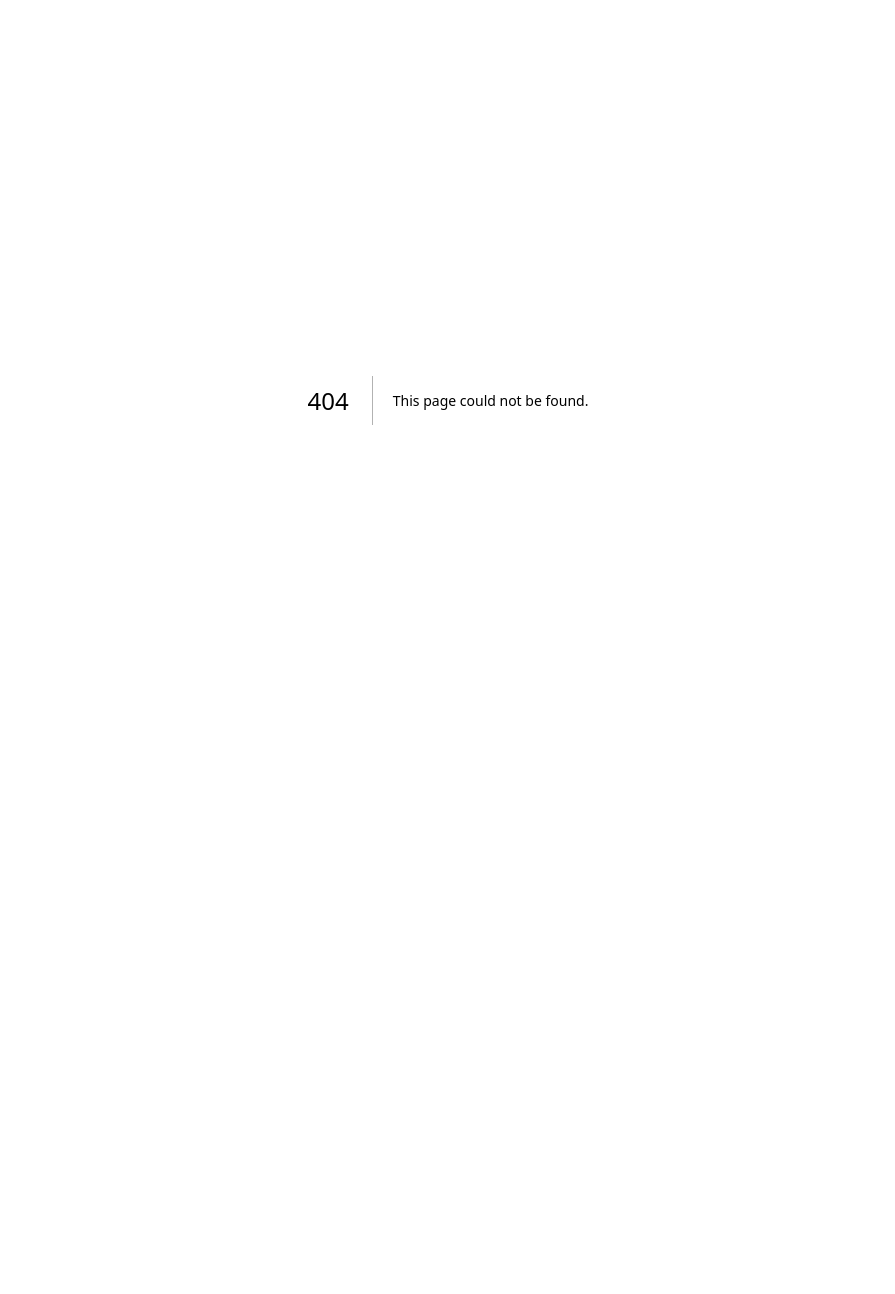
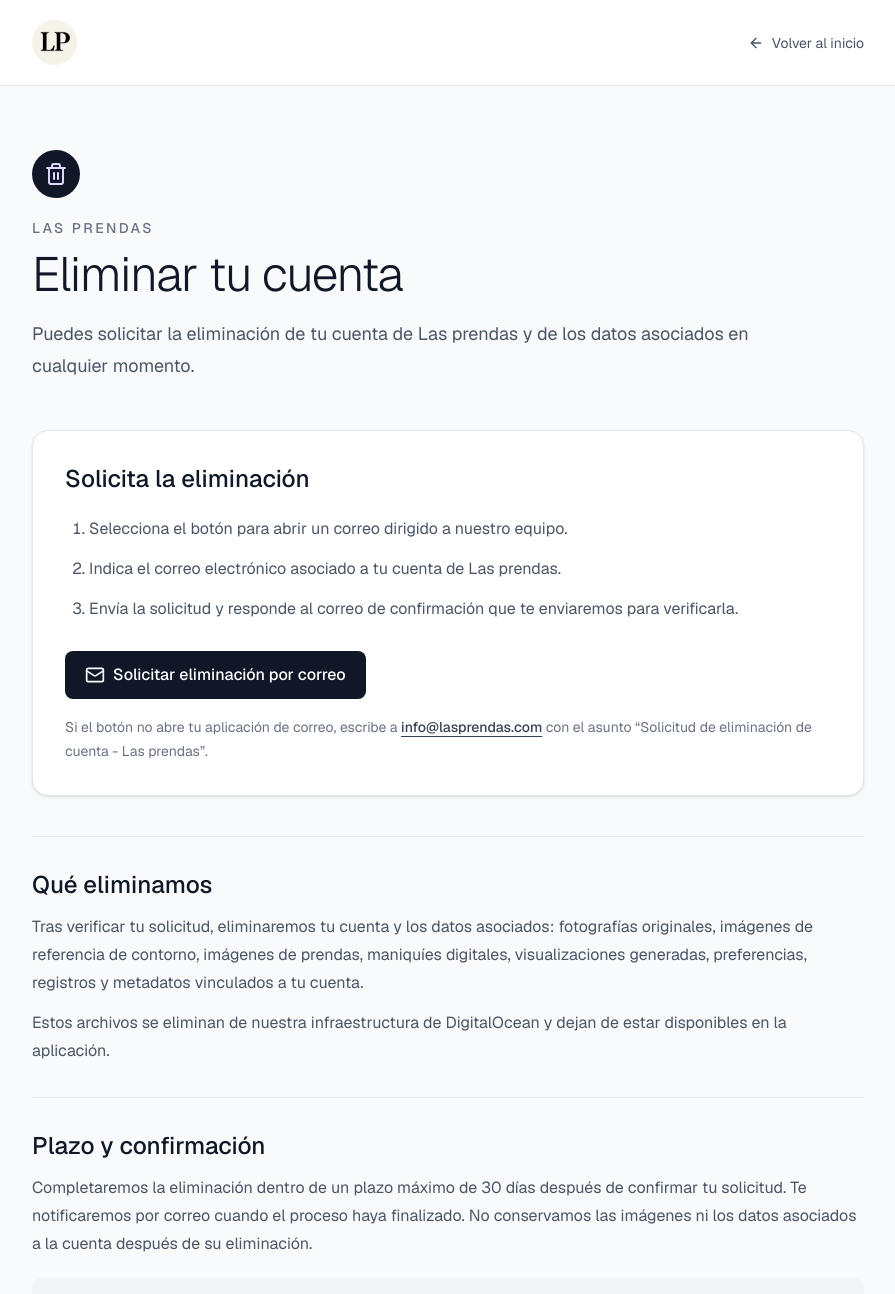
Before and after one commit to lasprendas/lasprendas.github.io, a Next.js app: page /delete-account in a window 1280 px wide. Before the commit this address had no page. Shown: the top 1294 px of the page, without its empty margins (192-1087 px from the left). Before the commit the page ends 800 px from the top, so only its background shows below. Built offline with nearby package versions, Linux system fonts and the light colour scheme.

Commit message:
feat(delete-account): set delete account landing page

```diff
--- /dev/null
+++ b/app/delete-account/page.tsx
@@ -0,0 +1,98 @@
+import type { Metadata } from "next"
+import Image from "next/image"
+import Link from "next/link"
+import { ArrowLeft, CheckCircle2, Mail, Trash2 } from "lucide-react"
+
+export const metadata: Metadata = {
+  title: "Eliminar cuenta | Las prendas",
+  description: "Solicita la eliminación de tu cuenta y datos asociados en Las prendas.",
+}
+
+const deletionEmail = "info@lasprendas.com"
+const emailSubject = "Solicitud de eliminación de cuenta - Las prendas"
+const emailBody = `Hola,\n\nSolicito la eliminación de mi cuenta de Las prendas y los datos asociados.\n\nCorreo asociado a mi cuenta: [escribe aquí tu correo]\n\nConfirmo que deseo eliminar mi cuenta.\n\nGracias.`
+const mailtoUrl = `mailto:${deletionEmail}?subject=${encodeURIComponent(emailSubject)}&body=${encodeURIComponent(emailBody)}`
+
+export default function DeleteAccountPage() {
+  return (
+    <main className="min-h-screen bg-gray-50 text-gray-800">
+      <header className="border-b border-gray-200 bg-white">
+        <div className="mx-auto flex max-w-4xl items-center justify-between px-4 py-5 sm:px-6 lg:px-8">
+          <Link href="/" className="flex items-center" aria-label="Las prendas — ir al inicio">
+            <Image src="/images/lp_logo.png" alt="Las prendas" width={45} height={45} priority />
+          </Link>
+          <Link href="/" className="inline-flex items-center gap-2 text-sm text-gray-600 transition-colors hover:text-gray-900">
+            <ArrowLeft className="h-4 w-4" />
+            Volver al inicio
+          </Link>
+        </div>
+      </header>
+
+      <article className="mx-auto max-w-4xl px-4 py-12 sm:px-6 sm:py-16 lg:px-8">
+        <div className="mb-12">
+          <div className="mb-5 inline-flex h-12 w-12 items-center justify-center rounded-full bg-gray-900">
+            <Trash2 className="h-6 w-6 text-violet-200" />
+          </div>
+          <p className="mb-3 text-sm font-medium uppercase tracking-[0.18em] text-gray-500">Las prendas</p>
+          <h1 className="text-4xl font-light tracking-tight text-gray-900 sm:text-5xl">Eliminar tu cuenta</h1>
+          <p className="mt-5 max-w-3xl text-lg leading-8 text-gray-600">
+            Puedes solicitar la eliminación de tu cuenta de Las prendas y de los datos asociados en cualquier momento.
+          </p>
+        </div>
+
+        <section className="rounded-2xl border border-gray-200 bg-white p-6 shadow-sm sm:p-8">
+          <h2 className="text-2xl font-medium text-gray-900">Solicita la eliminación</h2>
+          <ol className="mt-5 list-decimal space-y-3 pl-6 leading-7 text-gray-600">
+            <li>Selecciona el botón para abrir un correo dirigido a nuestro equipo.</li>
+            <li>Indica el correo electrónico asociado a tu cuenta de Las prendas.</li>
+            <li>Envía la solicitud y responde al correo de confirmación que te enviaremos para verificarla.</li>
+          </ol>
+          <a
+            href={mailtoUrl}
+            className="mt-7 inline-flex items-center gap-2 rounded-md bg-gray-900 px-5 py-3 font-medium text-white transition-colors hover:bg-gray-700"
+          >
+            <Mail className="h-5 w-5" />
+            Solicitar eliminación por correo
+          </a>
+          <p className="mt-4 text-sm leading-6 text-gray-500">
+            Si el botón no abre tu aplicación de correo, escribe a{" "}
+            <a className="font-medium text-gray-700 underline underline-offset-4 hover:text-gray-900" href={`mailto:${deletionEmail}`}>
+              {deletionEmail}
+            </a>{" "}
+            con el asunto “{emailSubject}”.
+          </p>
+        </section>
+
+        <section className="mt-10 border-t border-gray-200 pt-8">
+          <h2 className="text-2xl font-medium text-gray-900">Qué eliminamos</h2>
+          <p className="mt-3 leading-7 text-gray-600">
+            Tras verificar tu solicitud, eliminaremos tu cuenta y los datos asociados: fotografías originales, imágenes de referencia de contorno, imágenes de prendas, maniquíes digitales, visualizaciones generadas, preferencias, registros y metadatos vinculados a tu cuenta.
+          </p>
+          <p className="mt-3 leading-7 text-gray-600">
+            Estos archivos se eliminan de nuestra infraestructura de DigitalOcean y dejan de estar disponibles en la aplicación.
+          </p>
+        </section>
+
+        <section className="mt-8 border-t border-gray-200 pt-8">
+          <h2 className="text-2xl font-medium text-gray-900">Plazo y confirmación</h2>
+          <p className="mt-3 leading-7 text-gray-600">
+            Completaremos la eliminación dentro de un plazo máximo de 30 días después de confirmar tu solicitud. Te notificaremos por correo cuando el proceso haya finalizado. No conservamos las imágenes ni los datos asociados a la cuenta después de su eliminación.
+          </p>
+          <div className="mt-5 flex gap-3 rounded-lg bg-gray-100 p-4 text-sm leading-6 text-gray-600">
+            <CheckCircle2 className="mt-0.5 h-5 w-5 shrink-0 text-gray-900" />
+            <p>La eliminación de la cuenta es permanente y no se puede deshacer.</p>
+          </div>
+        </section>
+
+        <p className="mt-10 text-sm text-gray-500">
+          Para conocer más sobre el tratamiento de tus datos, consulta nuestra{" "}
+          <Link href="/privacy" className="underline underline-offset-4 hover:text-gray-800">Política de privacidad</Link>.
+        </p>
+      </article>
+
+      <footer className="border-t border-gray-200 bg-white py-8 text-center text-sm text-gray-500">
+        © 2026 Las prendas. Todos los derechos reservados.
+      </footer>
+    </main>
+  )
+}
--- a/app/page.tsx
+++ b/app/page.tsx
@@ -197,6 +197,9 @@ export default function LandingPage() {
             <a href="/privacy" className="mt-2 inline-block text-sm underline underline-offset-4 hover:text-white transition-colors">
               Política de privacidad
             </a>
+            <a href="/delete-account" className="mt-2 ml-4 inline-block text-sm underline underline-offset-4 hover:text-white transition-colors">
+              Eliminar cuenta
+            </a>
           </div>
         </div>
       </footer>
--- a/app/privacy/page.tsx
+++ b/app/privacy/page.tsx
@@ -96,7 +96,10 @@ export default function PrivacyPage() {
           <section className={sectionClassName}>
             <h2 className="text-2xl font-medium text-gray-900">5. Conservación y seguridad</h2>
             <p className="mt-3">
-              Conservamos los datos solo durante el tiempo necesario para prestar el servicio, atender obligaciones legales o resolver reclamaciones. Aplicamos medidas técnicas y organizativas razonables para evitar accesos, usos, pérdidas o divulgaciones no autorizados. Sin embargo, ningún servicio digital puede garantizar seguridad absoluta.
+              Las fotografías originales, imágenes de referencia de contorno, imágenes de prendas, maniquíes digitales y visualizaciones generadas se almacenan en infraestructura de DigitalOcean para que estén disponibles en la aplicación. Conservamos estos datos mientras tu cuenta esté activa.
+            </p>
+            <p className="mt-3">
+              Cuando confirmes una solicitud de eliminación de cuenta, eliminaremos estos archivos y los datos asociados dentro de un plazo máximo de 30 días. Aplicamos medidas técnicas y organizativas razonables para evitar accesos, usos, pérdidas o divulgaciones no autorizados. Sin embargo, ningún servicio digital puede garantizar seguridad absoluta.
             </p>
           </section>
 
@@ -104,7 +107,8 @@ export default function PrivacyPage() {
             <h2 className="text-2xl font-medium text-gray-900">6. Tus derechos y cómo ejercerlos</h2>
             <p className="mt-3">
               Puedes conocer, actualizar, rectificar o solicitar la supresión de tus datos; pedir prueba de tu autorización; revocar el consentimiento cuando corresponda; y presentar consultas o reclamos sobre su tratamiento. Para ejercerlos, escríbenos a{" "}
-              <a className="font-medium text-gray-900 underline underline-offset-4 hover:text-gray-600" href="mailto:info@lasprendas.com">info@lasprendas.com</a> indicando tu solicitud y el correo asociado a tu cuenta. También puedes dejar de usar las funciones de generación de maniquí en cualquier momento.
+              <a className="font-medium text-gray-900 underline underline-offset-4 hover:text-gray-600" href="mailto:info@lasprendas.com">info@lasprendas.com</a> indicando tu solicitud y el correo asociado a tu cuenta. También puedes solicitar la eliminación de tu cuenta y sus datos asociados desde nuestra{" "}
+              <Link href="/delete-account" className="font-medium text-gray-900 underline underline-offset-4 hover:text-gray-600">página de eliminación de cuenta</Link>. También puedes dejar de usar las funciones de generación de maniquí en cualquier momento.
             </p>
           </section>
 
```
